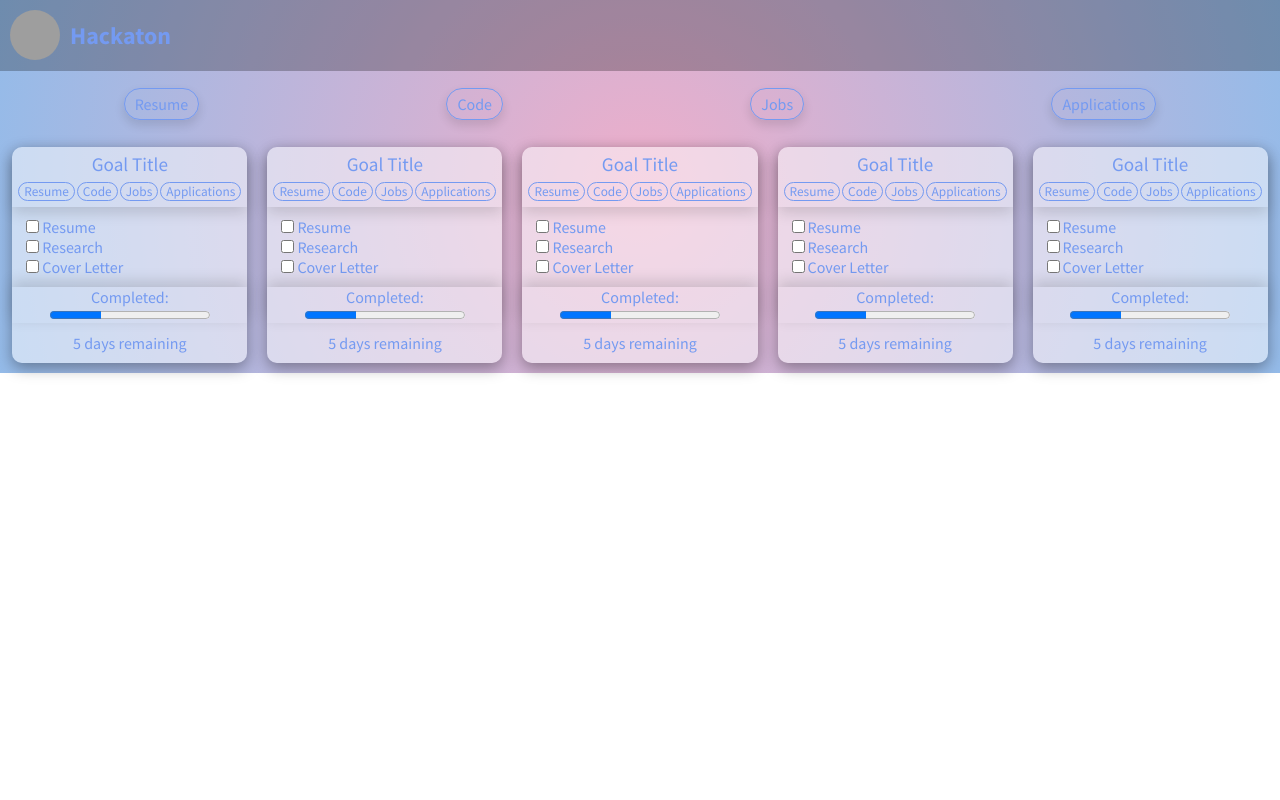
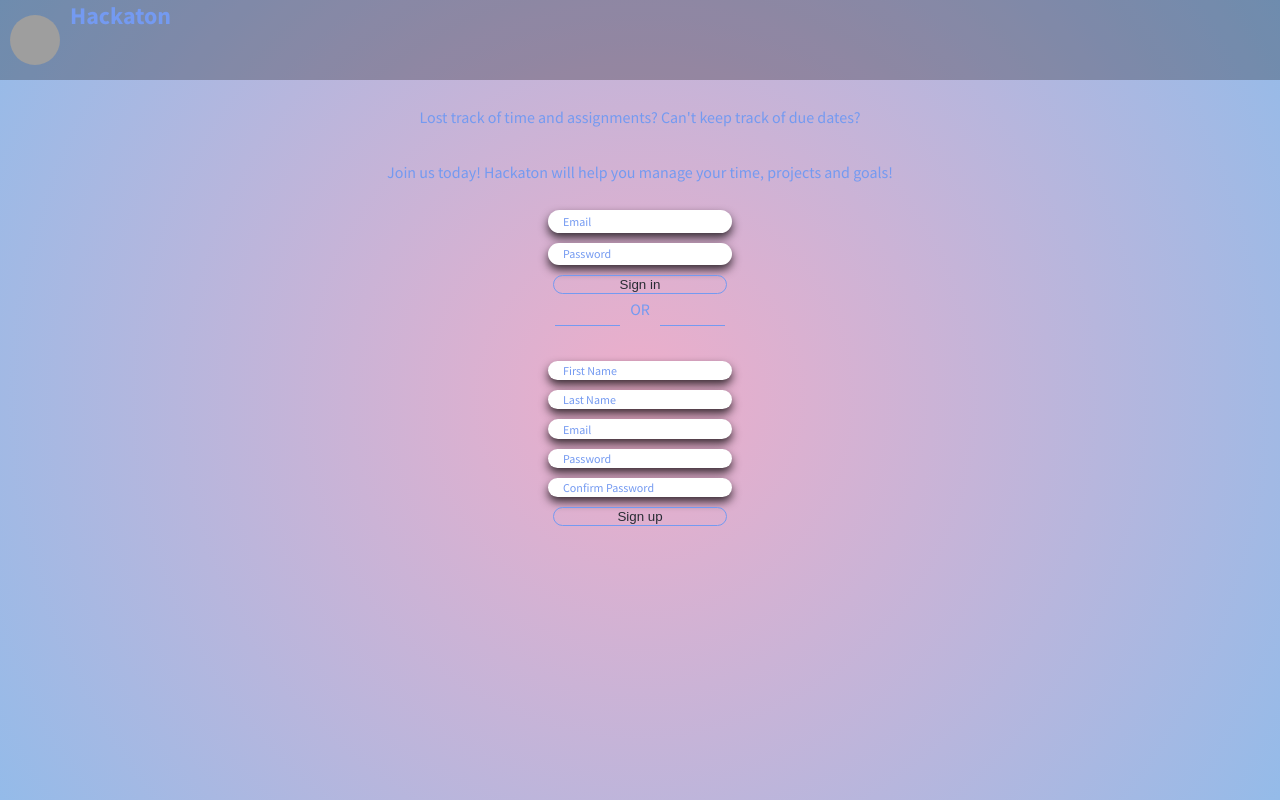
Before and after one commit to Dev-s-Den/hackaton, a React (Create React App) app in the folder client/: page / in a window 1280 px wide. Built offline with nearby package versions, Linux system fonts and the light colour scheme; grey boxes are pictures that could not be loaded.

Commit message:
Control components view

```diff
--- a/client/src/components/Home.jsx
+++ b/client/src/components/Home.jsx
@@ -5,15 +5,22 @@ import React from "react";
 import "./styles/Home.scss";
 
 // Components
-// import Auth from "./Authorization";
+import Auth from "./Authorization";
 import FilterBar from "./FilterBar";
 import Goal from "./Goal";
 
 export default function Home(props) {
+  const { user, setUser } = props;
+
   return (
     <React.Fragment>
-      <FilterBar />
-      <Goal />
+      {!user && <Auth setUser={setUser} />}
+      {user && (
+        <>
+          <FilterBar />
+          <Goal />
+        </>
+      )}
     </React.Fragment>
   );
 }
--- a/client/src/components/styles/Home.scss
+++ b/client/src/components/styles/Home.scss
@@ -0,0 +1,3 @@
+* {
+  height: 100%;
+}
```
